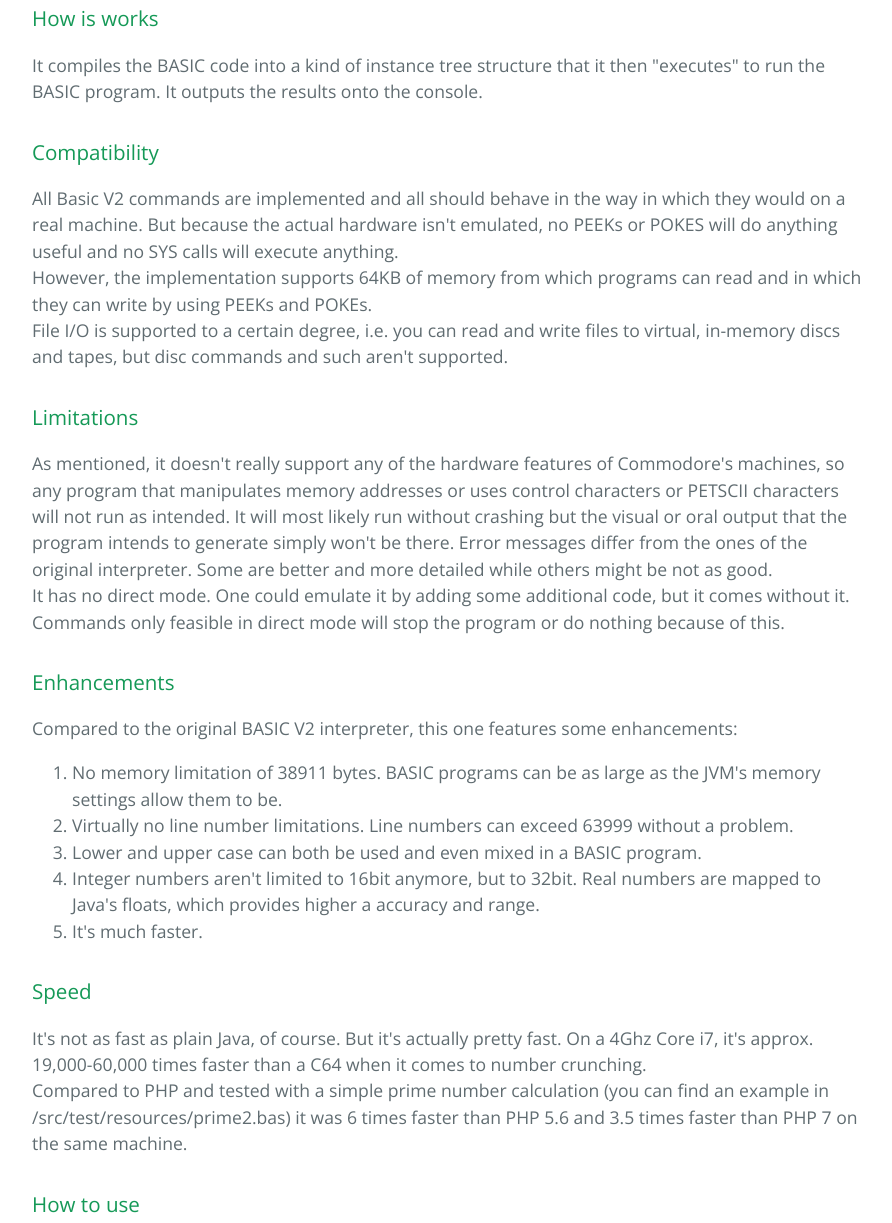
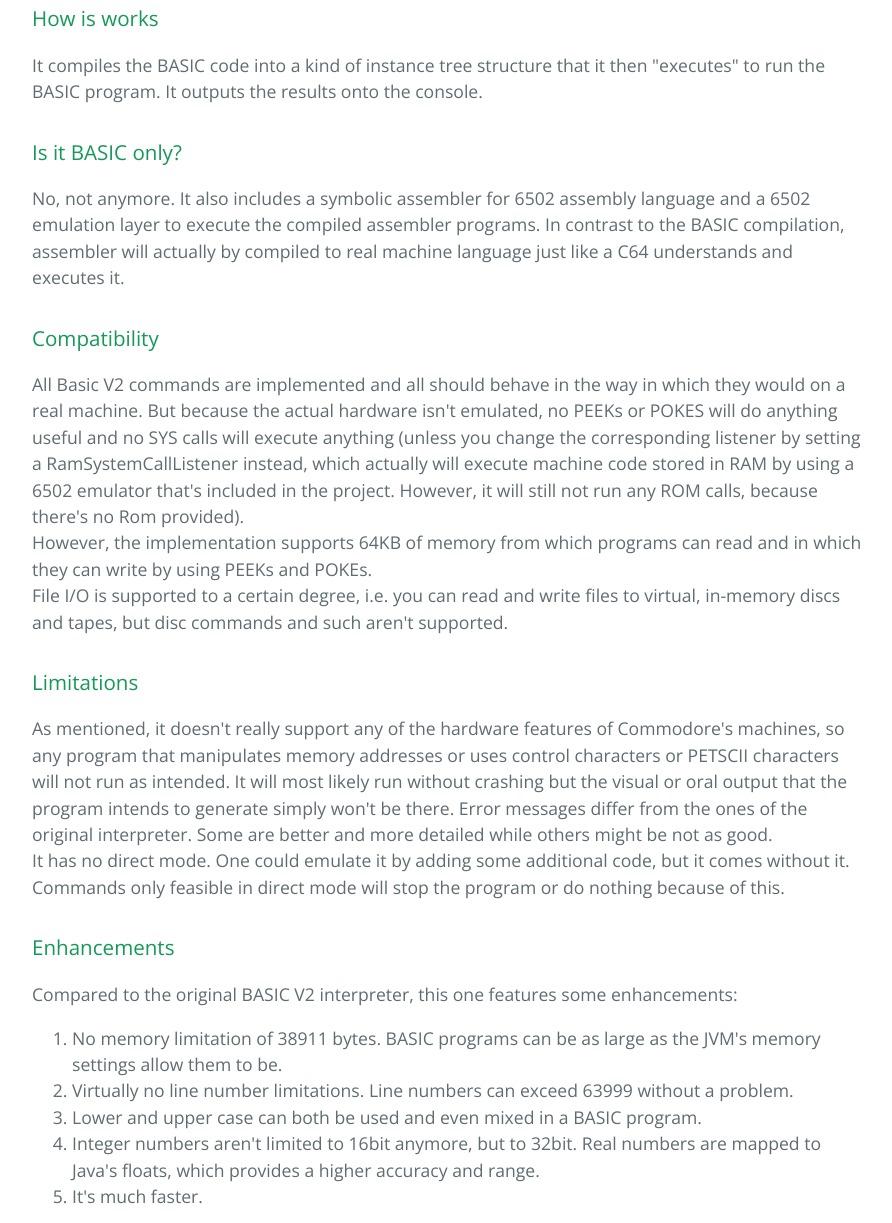
Before and after one commit to EgonOlsen71/basicv2, a plain HTML site: page index.html in a window 1280 px wide. Shown: the part 757-1980 px from the top of the page, without its empty margins (192-1084 px from the left). Drawn offline with nearby package versions, Linux system fonts and the light colour scheme.

Commit message:
Update index.html
Added a description for assembler

```diff
--- a/index.html
+++ b/index.html
@@ -36,9 +36,14 @@ It doesn't use any parts of the implementation of the original Commodore BASIC l
 <p>It compiles the BASIC code into a kind of instance tree structure that it then "executes" to run the BASIC program. It outputs the results onto the console. </p>
 
 <h3>
+<a id="how-is-works" class="anchor" href="#is-it-basic-only" aria-hidden="true"><span aria-hidden="true" class="octicon octicon-link"></span></a>Is it BASIC only?</h3>
+
+<p>No, not anymore. It also includes a symbolic assembler for 6502 assembly language and a 6502 emulation layer to execute the compiled assembler programs. In contrast to the BASIC compilation, assembler will actually by compiled to real machine language just like a C64 understands and executes it.</p>
+
+<h3>
 <a id="compatibility" class="anchor" href="#compatibility" aria-hidden="true"><span aria-hidden="true" class="octicon octicon-link"></span></a>Compatibility</h3>
 
-<p>All Basic V2 commands are implemented and all should behave in the way in which they would on a real machine. But because the actual hardware isn't emulated, no PEEKs or POKES will do anything useful and no SYS calls will execute anything.<br>
+<p>All Basic V2 commands are implemented and all should behave in the way in which they would on a real machine. But because the actual hardware isn't emulated, no PEEKs or POKES will do anything useful and no SYS calls will execute anything (unless you change the corresponding listener by setting a RamSystemCallListener instead, which actually will execute machine code stored in RAM by using a 6502 emulator that's included in the project. However, it will still not run any ROM calls, because there's no Rom provided).<br>
 However, the implementation supports 64KB of memory from which programs can read and in which they can write by using PEEKs and POKEs.<br>
 File I/O is supported to a certain degree, i.e. you can read and write files to virtual, in-memory discs and tapes, but disc commands and such aren't supported.</p>
 
@@ -58,7 +63,7 @@ It has no direct mode. One could emulate it by adding some additional code, but
 <li>No memory limitation of 38911 bytes. BASIC programs can be as large as the JVM's memory settings allow them to be.</li>
 <li>Virtually no line number limitations. Line numbers can exceed 63999 without a problem.</li>
 <li>Lower and upper case can both be used and even mixed in a BASIC program.</li>
-<li>Integer numbers aren't limited to 16bit anymore, but to 32bit. Real numbers are mapped to Java's floats, which provides higher a accuracy and range.</li>
+<li>Integer numbers aren't limited to 16bit anymore, but to 32bit. Real numbers are mapped to Java's floats, which provides a higher accuracy and range.</li>
 <li>It's much faster.</li>
 </ol>
 
```
